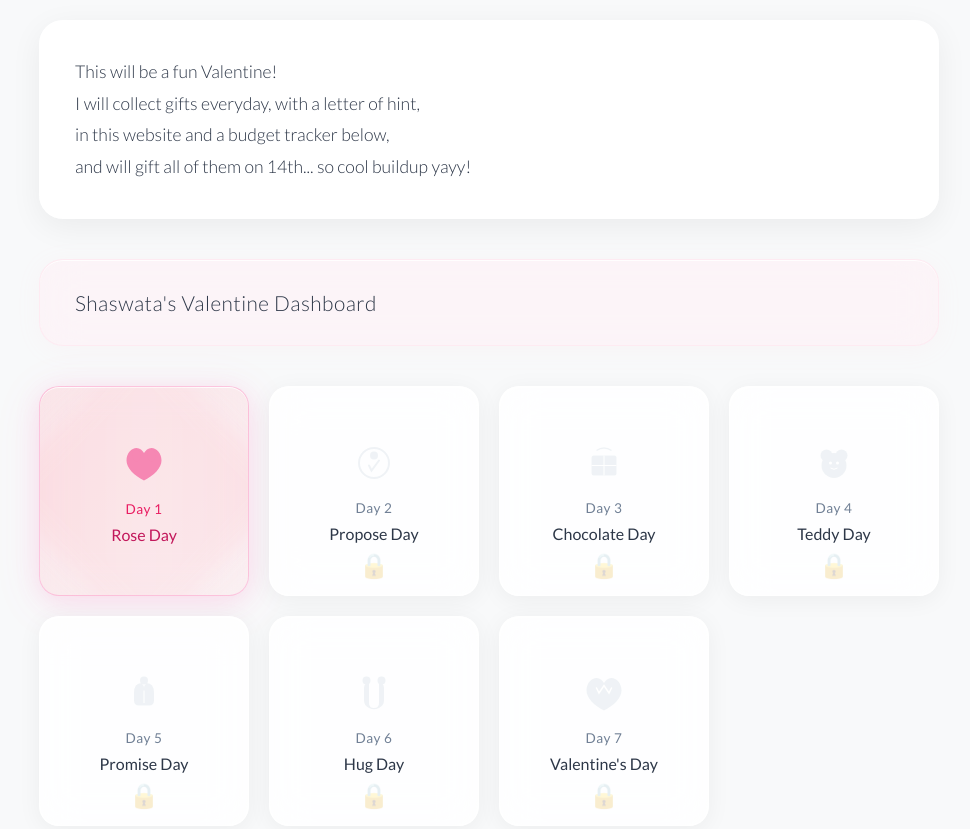
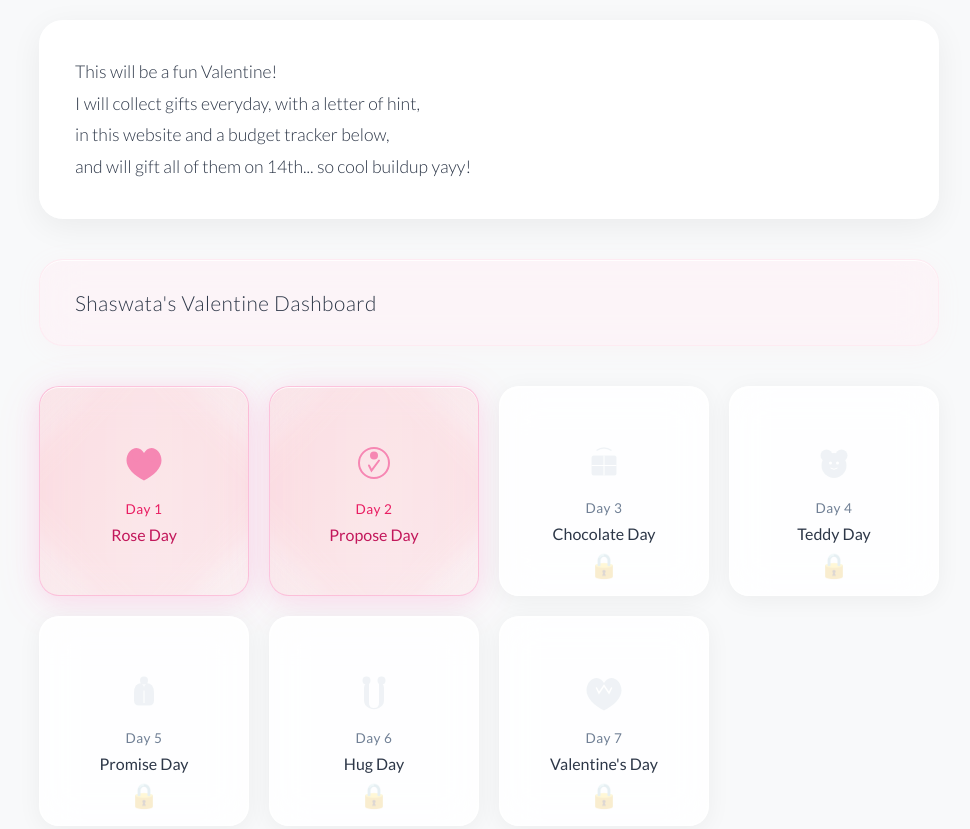
Before and after one commit to Pradiptocodes1/america, a plain HTML site: page index1.html in a window 1280 px wide. Shown: the top 829 px of the page, without its empty margins (151-1121 px from the left). Drawn offline with Linux system fonts and the light colour scheme.

Commit message:
Add files via upload

```diff
--- a/index1.html
+++ b/index1.html
@@ -437,7 +437,7 @@
                 <div class="tile-day">Day 1</div>
                 <div class="tile-title">Rose Day</div>
             </a>
-            <a href="day2-propose.html" class="tile locked">
+            <a href="https://proposee-six.vercel.app/" class="tile active unlocked">
                 <div class="tile-icon">
                     <svg viewBox="0 0 100 100" xmlns="http://www.w3.org/2000/svg">
                         <circle cx="50" cy="50" r="30" fill="none" stroke="currentColor" stroke-width="4"/>
@@ -447,7 +447,6 @@
                 </div>
                 <div class="tile-day">Day 2</div>
                 <div class="tile-title">Propose Day</div>
-                <div class="tile-lock">🔒</div>
             </a>
             <a href="day3-chocolate.html" class="tile locked">
                 <div class="tile-icon">
@@ -532,7 +531,7 @@
         // Set to false to keep it locked
         const unlockedTiles = {
             day1: true,   // Rose Day
-            day2: false,  // Propose Day
+            day2: true,  // Propose Day
             day3: false,  // Chocolate Day
             day4: false,  // Teddy Day
             day5: false,  // Promise Day
```
